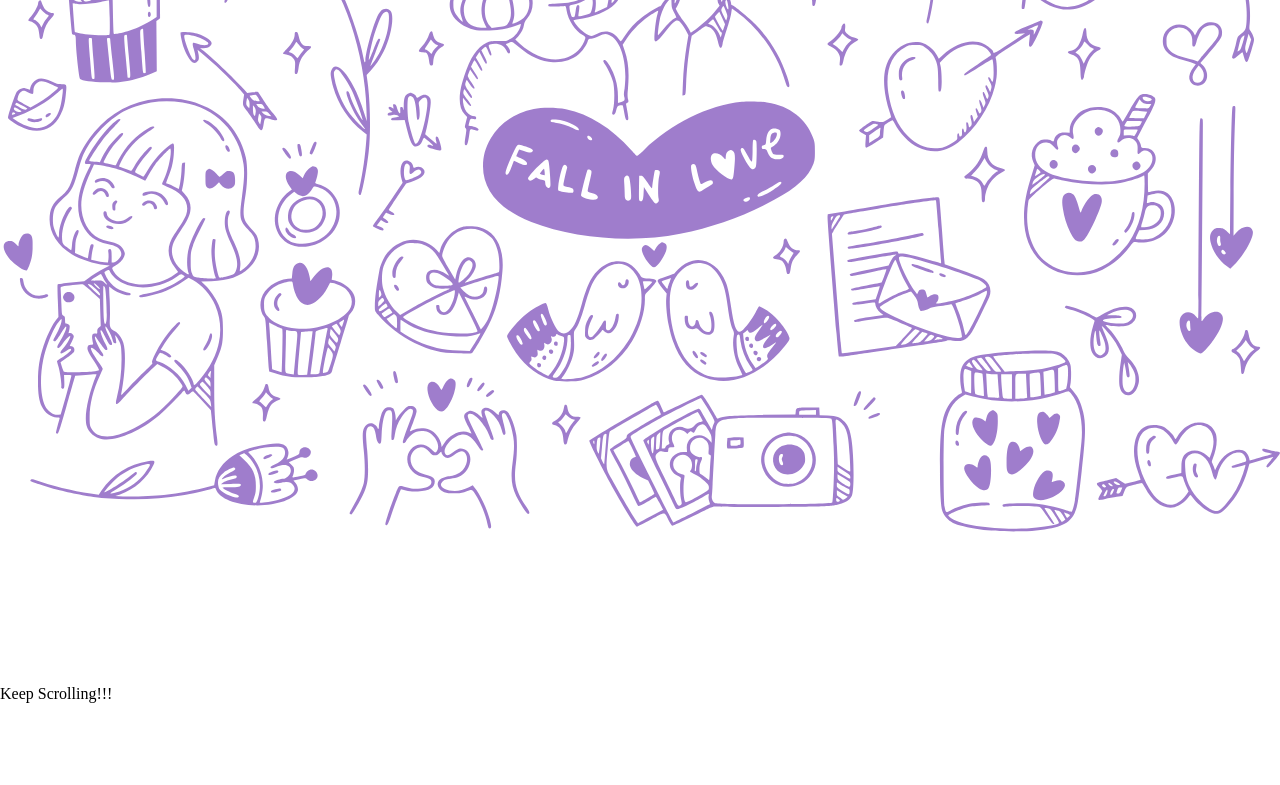
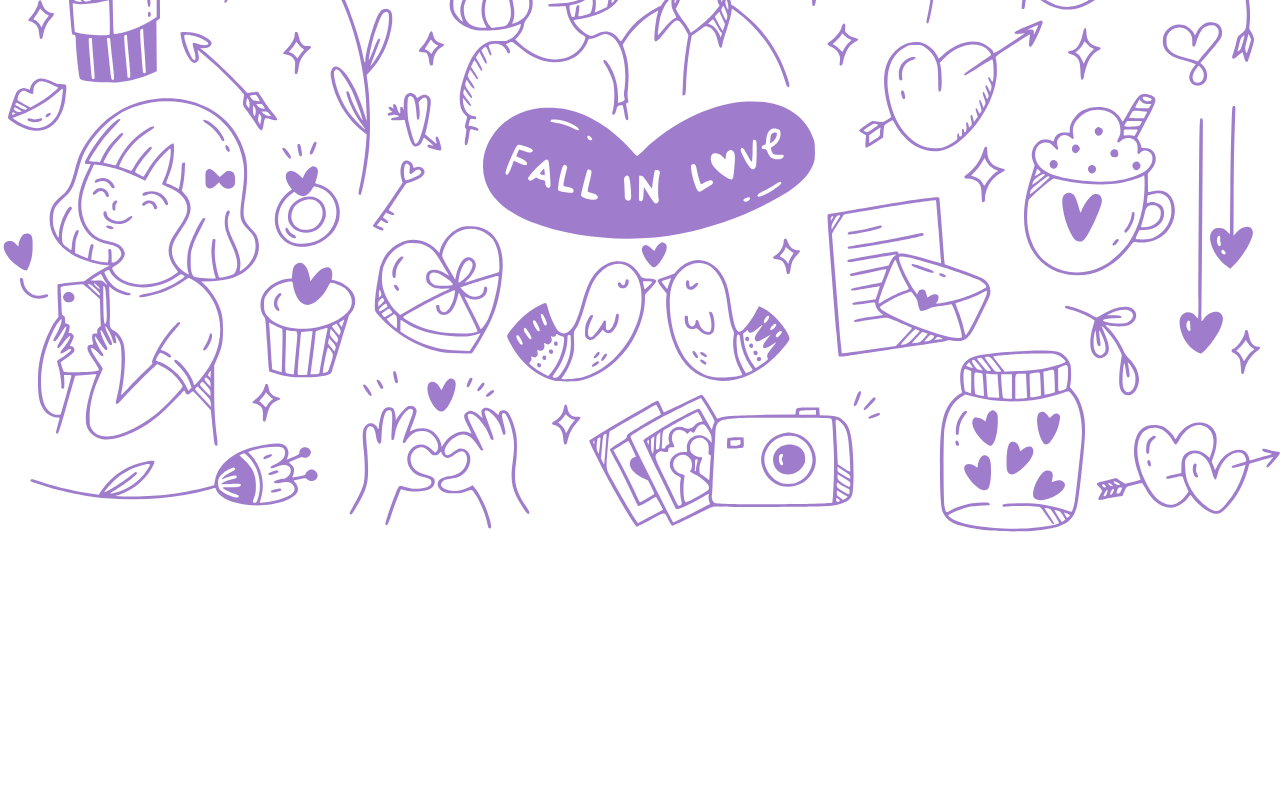
Before and after one commit to tosxin-456/angel-memiores, a React (Vite) app: page / in a window 1280 px wide. Shown: the part 2000-2785 px from the top of the page. Built offline with nearby package versions, Linux system fonts and the light colour scheme; a web font is replaced by a local one.

Commit message:
added the video size

```diff
--- a/src/pages/components/keepScrolling.jsx
+++ b/src/pages/components/keepScrolling.jsx
@@ -6,7 +6,7 @@ import React from 'react'
 function KeepScrolling() {
   return (
     <Box
-    marginTop={'150px'}
+    marginTop={'250px'}
     marginBottom={'700px'}
     fontFamily='"Satoshi", "sans-serif"'
     fontWeight={'500'}
```
